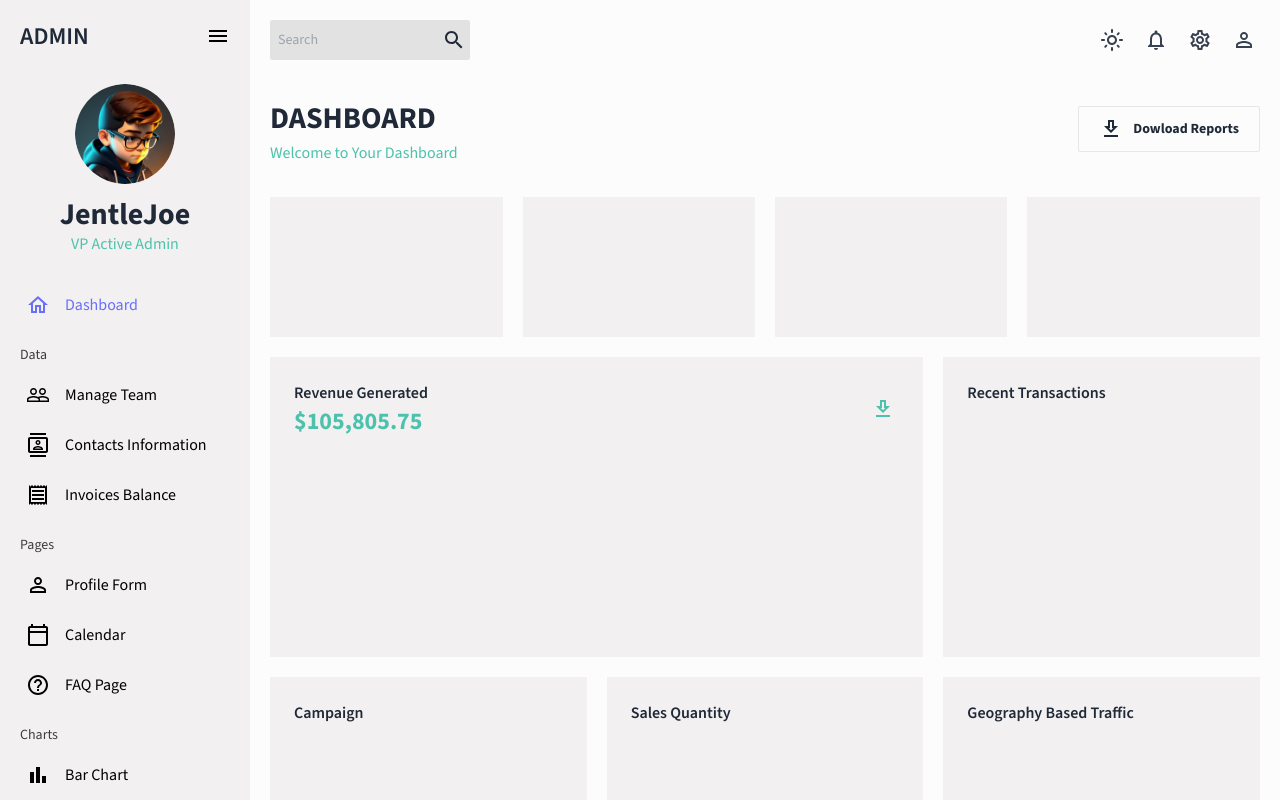
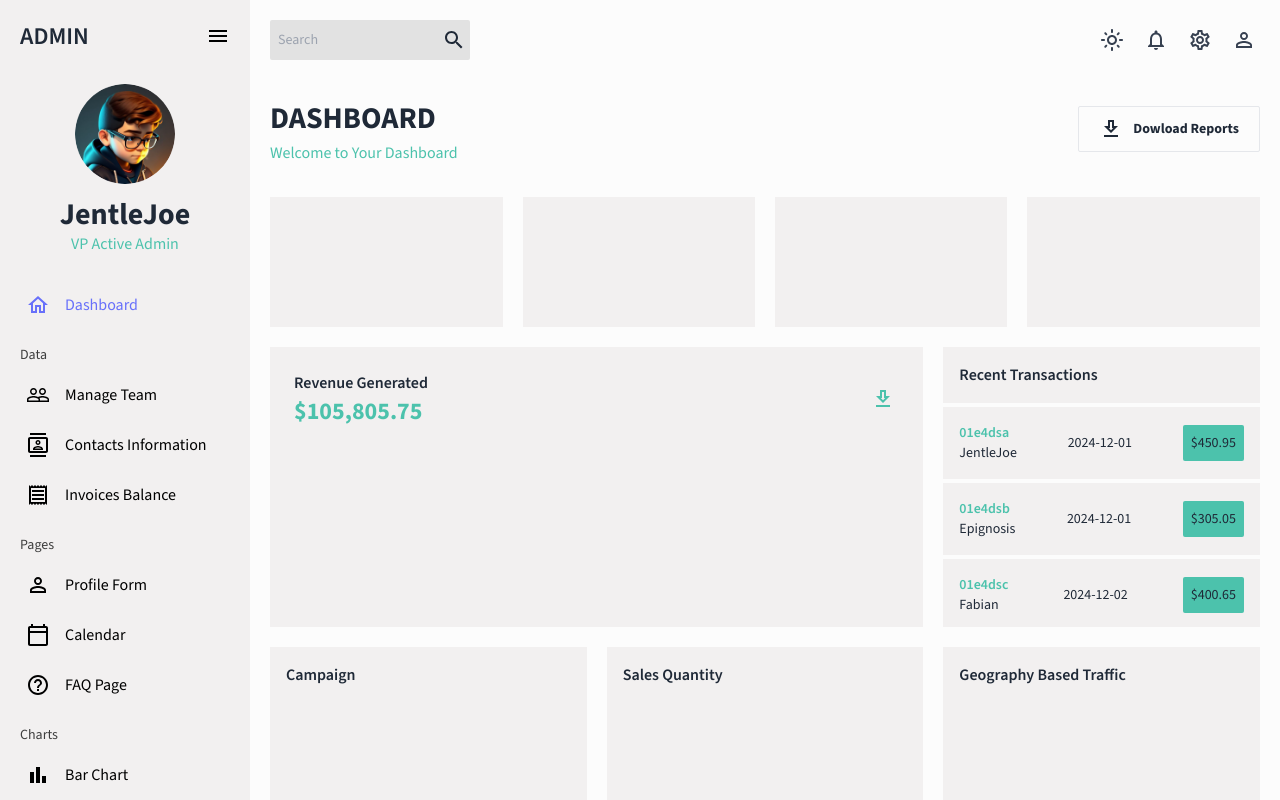
Before and after one commit to JentleJoe/react-admin, a React (Vite) app: page / in a window 1280 px wide. Built offline with nearby package versions, Linux system fonts and the light colour scheme.

Commit message:
added recent transactions section

```diff
--- a/src/index.css
+++ b/src/index.css
@@ -50,6 +50,10 @@ body,
 
 ::-webkit-scrollbar-thumb:hover{
   background: #555;
+}
+
+.no-scrollbar::-webkit-scrollbar {
+  display: none;
 }
 
  /* ALERT STYLES */
--- a/src/scenes/dashboard/Dashboard.jsx
+++ b/src/scenes/dashboard/Dashboard.jsx
@@ -38,49 +38,49 @@ const Dashboard = () => {
   const transactions = [
     {
       id: '01e4dsa',
-      name: 'jentlejoe',
+      name: 'JentleJoe',
       date: '2024-12-01',
       amount: '$450.95',
     },
     {
       id: '01e4dsb',
-      name: 'epignosis',
+      name: 'Epignosis',
       date: '2024-12-01',
       amount: '$305.05',
     },
     {
       id: '01e4dsc',
-      name: 'fabian',
+      name: 'Fabian',
       date: '2024-12-02',
       amount: '$400.65',
     },
     {
       id: '01e4dsd',
-      name: 'fortune',
+      name: 'Fortune',
       date: '2024-12-02',
       amount: '$750.60',
     },
     {
       id: '01e4dse',
-      name: 'ulam',
+      name: 'Ulam',
       date: '2024-12-03',
       amount: '$250.05',
     },
     {
       id: '01e4dsf',
-      name: 'eguono',
+      name: 'Eguono',
       date: '2024-12-03',
       amount: '$520.30',
     },
     {
       id: '01e4dsg',
-      name: 'david',
+      name: 'David',
       date: '2024-12-04',
       amount: '$603.54',
     },
     {
       id: '01e4dsh',
-      name: 'precious',
+      name: 'Precious',
       date: '2024-12-05',
       amount: '$340.23',
     },
@@ -96,7 +96,7 @@ const Dashboard = () => {
         </button>
       </div>
       <div className="grid sm:grid-cols-6 lg:grid-cols-12 gap-5 auto-rows-fr  ">
-        <div className={`sm:col-span-3 min-h-[140px] ${theme.background2}`}></div>
+        <div className={`sm:col-span-3 min-h-[130px] ${theme.background2}`}></div>
         <div className={`sm:col-span-3 ${theme.background2}`}></div>
         <div className={`sm:col-span-3 ${theme.background2}`}></div>
         <div className={`sm:col-span-3 ${theme.background2}`}></div>
@@ -111,16 +111,32 @@ const Dashboard = () => {
             </div>
           </div>
         </div>
-        <div className={`p-6 sm:col-span-3 lg:col-span-4 row-span-2  ${theme.background2} `}>
-          <p className={`font-semibold ${theme.text}`}>Recent Transactions</p>
+        <div className={`sm:col-span-3 lg:col-span-4 row-span-2 flex flex-col max-h-[280px] gap-1`}>
+          <p className={`font-semibold ${theme.text} p-4 ${theme.background2} `}>Recent Transactions</p>
+          <div className={`flex flex-col max-h-[280px] gap-1 overflow-y-scroll no-scrollbar`}>
+            {
+              transactions.map((item) => (
+                <div key={item.id} className={`p-4 ${theme.background2} flex justify-between gap-2 items-center text-sm`}>
+                  <div className={``} >
+                    <p className="text-[#4cc2ac] font-semibold">{item.id}</p>
+                    <p className={`${theme.text}`}>{item.name}</p>
+                  </div>
+                  <div className={`${theme.text}`} >{item.date}</div>
+                  <div className={`p-2 ${theme.text} bg-[#4cc2ac] rounded-sm flex items-center justify-center`} >
+                    {item.amount}
+                  </div>
+                </div>
+              ))
+            }
+          </div>
         </div>
-        <div className={`p-6 sm:col-span-3 lg:col-span-4 row-span-2  ${theme.background2} `}>
+        <div className={`p-4 sm:col-span-3 lg:col-span-4 row-span-2 ${theme.background2} `}>
           <p className={`font-semibold ${theme.text}`}>Campaign</p>
         </div>
-        <div className={`p-6 sm:col-span-3 lg:col-span-4 row-span-2  ${theme.background2} `}>
+        <div className={`p-4 sm:col-span-3 lg:col-span-4 row-span-2 ${theme.background2} `}>
           <p className={`font-semibold ${theme.text}`}>Sales Quantity</p>
         </div>
-        <div className={`p-6 sm:col-span-3 lg:col-span-4 row-span-2  ${theme.background2} `}>
+        <div className={`p-4 sm:col-span-3 lg:col-span-4 row-span-2 ${theme.background2} `}>
           <p className={`font-semibold ${theme.text}`}>Geography Based Traffic</p>
         </div>
       </div>
```
